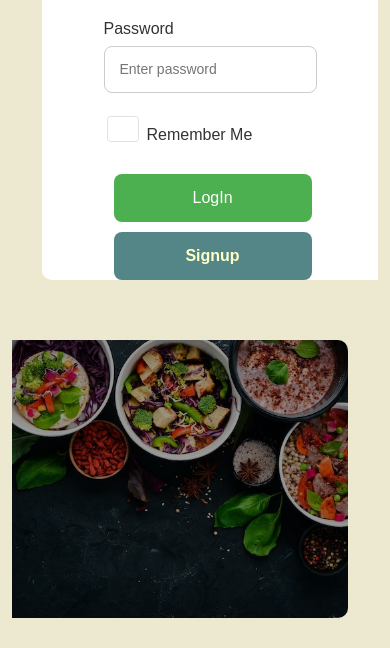
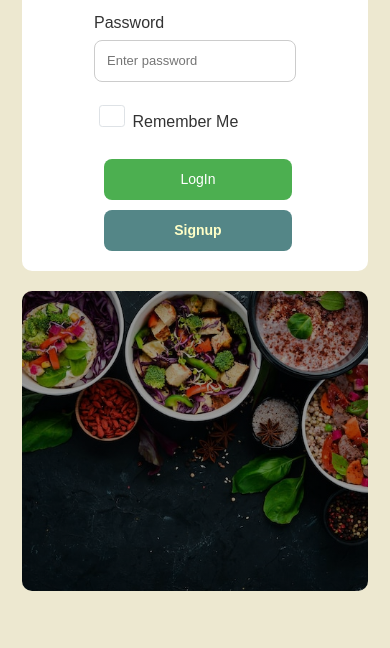
Before and after one commit to kleahila/the-recipe-box, a plain HTML site: page login2.html in a window 390 px wide. Shown: the part 196-844 px from the top of the page. Drawn offline with nearby package versions, Linux system fonts and the light colour scheme.

Commit message:
fixed the page responsivness given the scale

```diff
--- a/assets/css/signupel.css
+++ b/assets/css/signupel.css
@@ -122,13 +122,47 @@ input:focus {
   text-decoration: none;
 }
 
-/*  Responsive */
+/* Responsive fix — keep side by side but scale properly */
 @media (max-width: 900px) {
   .container {
-    flex-direction: column;
+    flex-direction: row;
+    flex-wrap: wrap;
+    height: auto;
+  }
+
+  .form-container,
+  .image-container {
+    flex: 1 1 50%; /* each takes 50% width */
+    margin: 10px;
+    border-radius: 10px;
+  }
+
+  .form-container {
+    padding: 20px;
   }
 
   .image-container {
-    height: 250px;
+    background-position: center;
+    background-size: cover;
+    height: auto;
+    min-height: 300px;
+  }
+
+  input {
+    font-size: 13px;
+    padding: 10px 12px;
+  }
+
+  .btn-primary, .login-btn {
+    font-size: 14px;
+    padding: 10px 0;
   }
 }
+
+/* Optional smaller breakpoint for mobile landscape */
+@media (max-width: 600px) {
+  .form-container,
+  .image-container {
+    flex: 1 1 100%; /* now stack only when truly necessary */
+  }
+}
```
